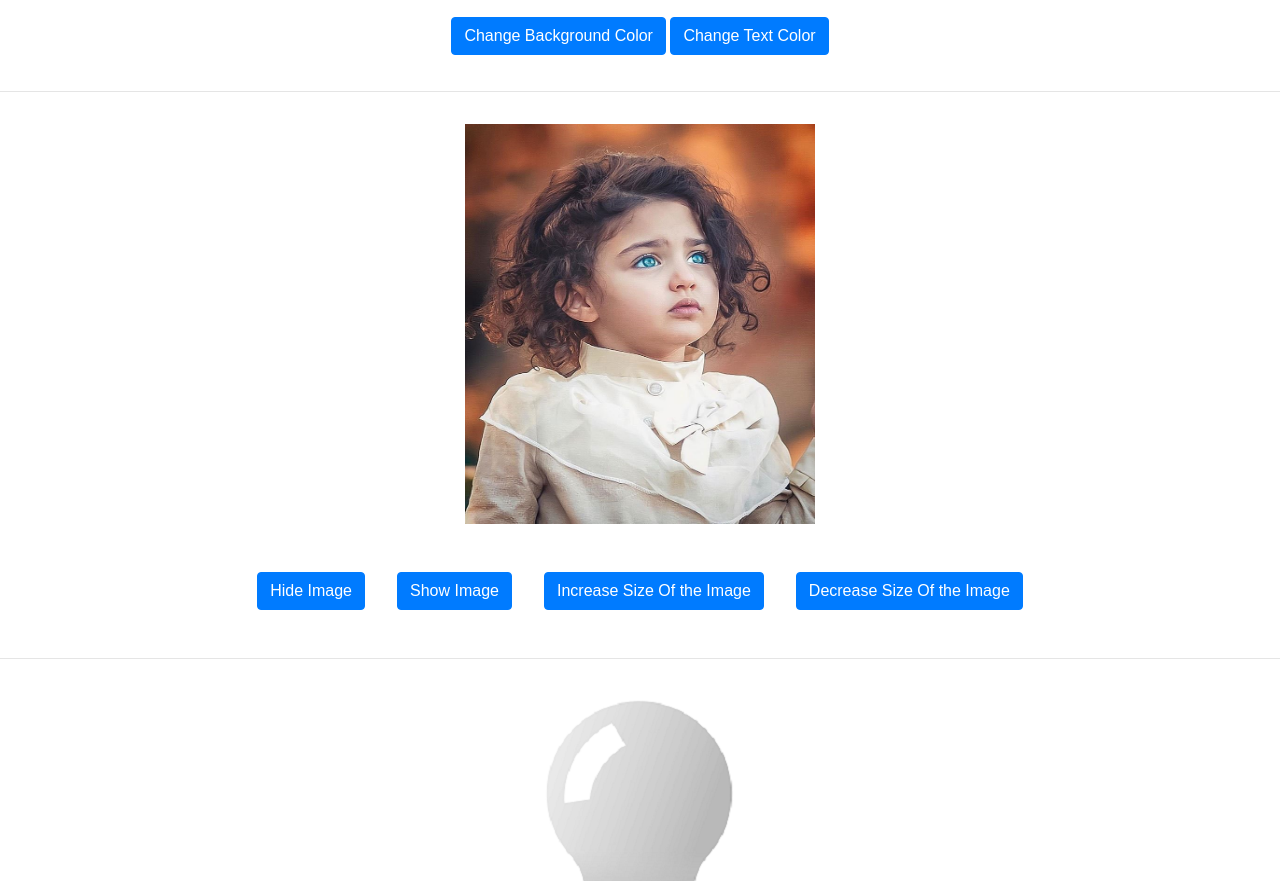
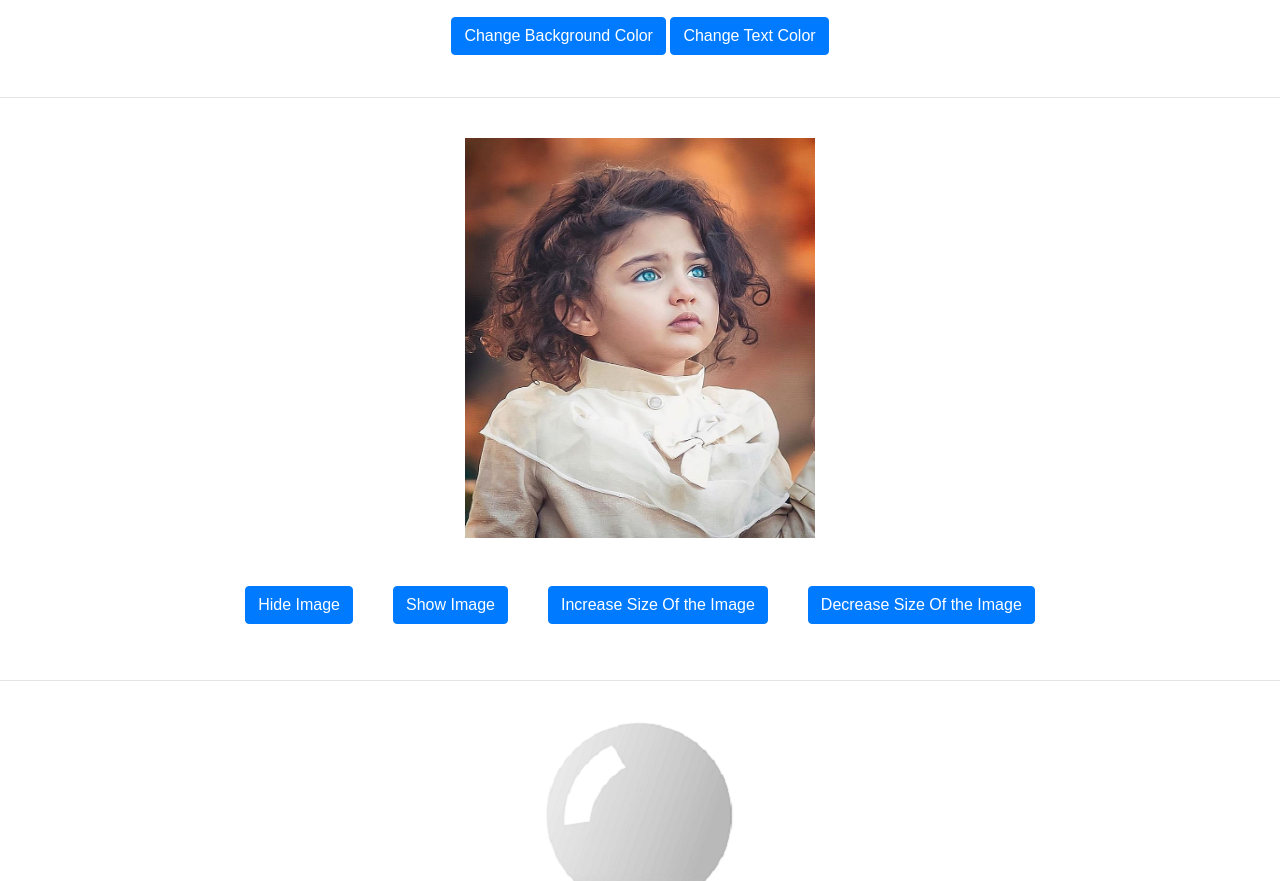
Before and after one commit to Farah-naz711/JavaScript-Evnets-Assignment-, a plain HTML site: page index.html in a window 1280 px wide. Shown: the part 219-1100 px from the top of the page. Drawn offline with nearby package versions, Linux system fonts and the light colour scheme.

Commit message:
complete

```diff
--- a/app.js
+++ b/app.js
@@ -81,7 +81,6 @@ for(var i =1 ; i <= 2; i++)
       }
 
 }
-// console.log(firstPara);
-// console.log(lastPara);
+
 
 }
--- a/index.html
+++ b/index.html
@@ -21,7 +21,7 @@
 
     <hr>
 
-<section  class="box2  p-3"
+<section  class="box2  p-4"
 >
 <!-- <div class=""> -->
     <img src="./images/image.jpg" id="BoxTwo" width="350" height="400">
@@ -29,10 +29,10 @@
 <!-- </div> -->
 <br><br><br>
     <ul class="d-flex  justify-content-center  flex-wrap">
-        <li><button class="btn btn-primary mx-3" onclick="actionOnImg('hide')">Hide Image</button></li>
-        <li><button class="btn btn-primary mx-3"  onclick="actionOnImg('show')" >Show Image</button></li>
-        <li><button class="btn  btn-primary mx-3" onclick="actionOnImg('increaseSize')">Increase Size Of the Image</button></li>
-        <li><button class="btn  btn-primary mx-3" onclick="actionOnImg('decreaseSize')">Decrease Size Of the Image</button></li>
+        <li class="mx-1"><button class="btn btn-primary mx-3" onclick="actionOnImg('hide')">Hide Image</button></li>
+        <li class="mx-1"><button class="btn btn-primary mx-3"  onclick="actionOnImg('show')" >Show Image</button></li>
+        <li class="mx-1"><button class="btn  btn-primary mx-3" onclick="actionOnImg('increaseSize')">Increase Size Of the Image</button></li>
+        <li class="mx-1"><button class="btn  btn-primary mx-3" onclick="actionOnImg('decreaseSize')">Decrease Size Of the Image</button></li>
 
 
     </ul>
@@ -44,7 +44,7 @@
 
 </section>
 <hr>
-<section class="container p-3 " id="BoxFour">
+<section class="container p-3 box4 " id="BoxFour">
     <h1 class="mb-3"> Change Color of All Paragraphs</h1>
  <p>Lorem, ipsum dolor sit amet consectetur adipisicing elit. Pariatur, quas eum maxime ut voluptas, id, deserunt earum odit ullam iure dolor. Placeat harum pariatur perspiciatis. Lorem, ipsum dolor. 1</p>
 
@@ -57,7 +57,7 @@
  <button class="btn btn-primary" onclick="paraColor()">Change the color of the paragraph </button>
 </section>
 <hr>
-<section class="container " id="BoxFive"
+<section class="container box5" id="BoxFive"
 
 ><h1> Change Color of 1st and last Paragraph</h1
 
--- a/style.css
+++ b/style.css
@@ -4,6 +4,16 @@
     box-sizing: border-box !important;
     list-style: none;
 }
+.box1 {
+    height: 300px;
+}
+.box2 {
+    height: 550px;
+}
+.box3 , .box4 , .box5{
+    height: 400px;
+}
+
 body{
     font-family: sans-serif;
     text-align: center;
@@ -14,5 +24,5 @@ body{
 }
 
 /* button:hover{
-    width: ;
+    padding: 8px 12px  !important;
 } */
```
